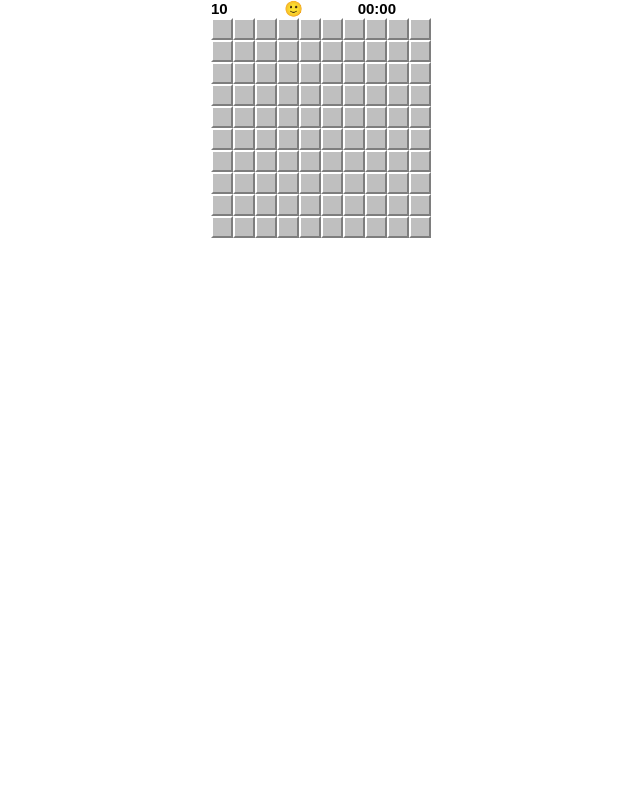
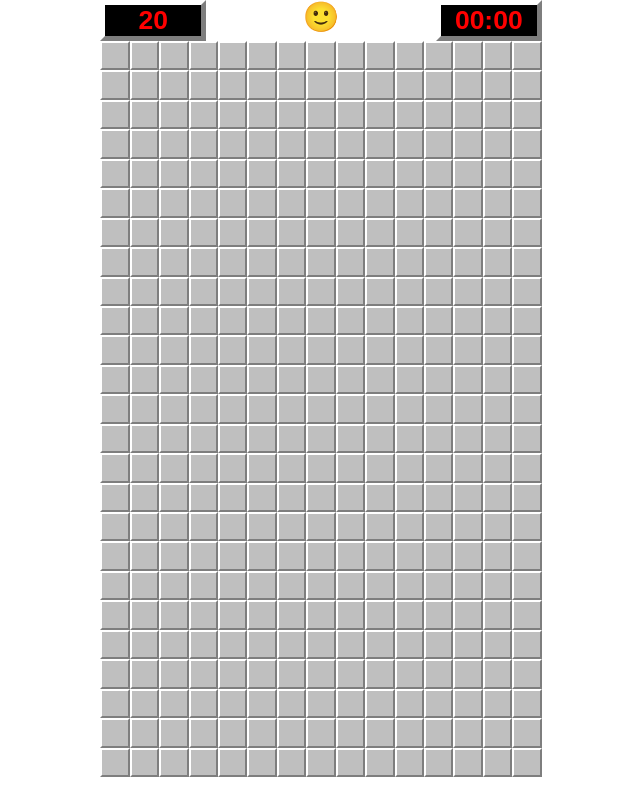
Before and after one commit to MikhaD/minesweeper, a Svelte app: page / in a window 1280 px wide. Shown: the whole page, without its empty margins (319-959 px from the left). Built offline with nearby package versions, Linux system fonts and the light colour scheme.

Commit message:
feat: :construction: upgraded menu, started work on scaling

```diff
--- a/public/global.css
+++ b/public/global.css
@@ -9,6 +9,7 @@
 	font-family: Arial, Helvetica, sans-serif;
 
 	--board-color: #BFBFBF;
+	--border-color: white #7e7e7e #7e7e7e white;
 	--red: #ff0000;
 	user-select: none;
 	height: 100%;
--- a/src/App.svelte
+++ b/src/App.svelte
@@ -1,40 +1,33 @@
 <script lang="ts">
 	import Board from "./Board.svelte";
+	import Face from "./Face.svelte";
 	import { flagged, gameState } from "./stores";
 	import { settings } from "./settings";
 	import { onDestroy } from "svelte";
 	import { GAMESTATE } from "./enums";
 	import type Tile from "./Tile.svelte";
+	import Display from "./Display.svelte";
+	import Timer from "./Timer.svelte";
 
-	settings.bombs = 10;
-	settings.width = 10;
-	settings.height = 10;
+	settings.bombs = 20;
+	settings.width = 15;
+	settings.height = 25;
 
+	let played = 0;
 	let active_tile: Tile = null;
 	let board: Board;
 	let anticipating = false;
-
-	let started: number;
-	let timer: number;
-	let time = "00:00";
-
+	let timer: Timer;
+	let scale = 46 / Math.max(settings.width, settings.height);
+	console.log(scale);
 	const unsub = gameState.subscribe((gs) => {
 		switch (gs) {
 			case GAMESTATE.ACTIVE:
-				started = new Date().getTime();
-				timer = setInterval(() => {
-					const t = new Date().getTime() - started;
-					const hours = Math.floor(t / 3600000);
-					time = hours
-						? `${hours}:`.padStart(3, "0")
-						: "" +
-						  `${Math.floor((t % 3600000) / 60000)}:`.padStart(3, "0") +
-						  `${Math.floor((t % 60000) / 1000)}`.padStart(2, "0");
-				}, 1000);
+				timer.start();
 				break;
 			case GAMESTATE.WON:
 			case GAMESTATE.LOST:
-				clearInterval(timer);
+				timer.stop();
 				break;
 		}
 	});
@@ -61,31 +54,33 @@
 		}
 	}
 
+	function faceClick() {
+		if ($gameState !== GAMESTATE.UNSTARTED) {
+			played += 1;
+			$gameState = GAMESTATE.UNSTARTED;
+			timer.reset();
+			$flagged = 0;
+		}
+	}
+
 	onDestroy(unsub);
 </script>
 
 <svelte:body on:mousedown={mousedown} on:mouseup={mouseup} />
 
-<main>
+<main style="font-size: {scale}vmin">
 	<header>
-		<h2>{settings.bombs - $flagged}</h2>
-		<h2>
-			{#if $gameState === GAMESTATE.WON}
-				😎
-			{:else if $gameState === GAMESTATE.LOST}
-				😖
-			{:else if anticipating}
-				😮
-			{:else}
-				🙂
-			{/if}
-		</h2>
-		<h2>{time}</h2>
+		<Display value={settings.bombs - $flagged} />
+		<Face {anticipating} on:click={faceClick} />
+		<Timer bind:this={timer} />
 	</header>
-	<Board
-		bind:this={board}
-		on:flatten={(e) => (active_tile = board.tiles[e.detail.row][e.detail.col])}
-	/>
+	{#key played}
+		<Board
+			bind:this={board}
+			on:flatten={(e) => (active_tile = board.tiles[e.detail.row][e.detail.col])}
+		/>
+	{/key}
+	<!-- <input type="range" id="scale" bind:value={scale} min="0.5" max="1.5" step="0.1" /> -->
 </main>
 
 <style>
@@ -93,7 +88,11 @@
 		display: flex;
 		justify-content: space-between;
 	}
-	h2 {
-		flex: 1;
+	main {
+		font-size: 1rem;
+		font-size: 3vmin;
+	}
+	input {
+		width: 100%;
 	}
 </style>
--- a/src/Board.svelte
+++ b/src/Board.svelte
@@ -36,13 +36,6 @@
 		remaining -= 1;
 		if (remaining === settings.bombs) {
 			$gameState = GAMESTATE.WON;
-			for (const row of tiles) {
-				row.forEach((tile) => {
-					if (tile.bomb && tile.state !== STATE.flag) {
-						tile.state = STATE.flag;
-					}
-				});
-			}
 			flagged.set(settings.bombs);
 		}
 	}
--- /dev/null
+++ b/src/Display.svelte
@@ -0,0 +1,19 @@
+<script lang="ts">
+	export let value: string | number;
+</script>
+
+<div class="display">{value}</div>
+
+<style>
+	.display {
+		font-size: 1.8em;
+		font-weight: bold;
+		border: 0.2em solid;
+		border-color: var(--border-color);
+		min-width: 4em;
+		display: grid;
+		place-items: center;
+		color: var(--red);
+		background-color: black;
+	}
+</style>
--- /dev/null
+++ b/src/Face.svelte
@@ -0,0 +1,25 @@
+<script lang="ts">
+	import { GAMESTATE } from "./enums";
+	import { gameState } from "./stores";
+
+	export let anticipating: boolean;
+</script>
+
+<div class="face" on:click>
+	{#if $gameState === GAMESTATE.WON}
+		😎
+	{:else if $gameState === GAMESTATE.LOST}
+		😖
+	{:else if anticipating}
+		😮
+	{:else}
+		🙂
+	{/if}
+</div>
+
+<style>
+	.face {
+		font-size: 2em;
+		cursor: pointer;
+	}
+</style>
--- a/src/Tile.svelte
+++ b/src/Tile.svelte
@@ -61,7 +61,6 @@
 		}
 	}
 	function flattenNeighbors(e: MouseEvent) {
-		console.log(e.button, settings.primary_action);
 		if (e.button === 0 && state === STATE.open && adjacent_bombs) {
 			dispatch("flatten", { row, col });
 			neighbors.forEach((e) => e.flatten());
@@ -100,9 +99,15 @@
 	}
 
 	const unsub = gameState.subscribe((gs) => {
-		if (gs === GAMESTATE.LOST) {
-			if (state === STATE.closed && bomb) state = STATE.open;
-			else if (state === STATE.flag && !bomb) state = STATE.wrong_flag;
+		switch (gs) {
+			case GAMESTATE.LOST:
+				if (state === STATE.closed && bomb) state = STATE.open;
+				else if (state === STATE.flag && !bomb) state = STATE.wrong_flag;
+				break;
+
+			case GAMESTATE.WON:
+				if (bomb && state !== STATE.flag) state = STATE.flag;
+				break;
 		}
 	});
 	onDestroy(unsub);
@@ -138,16 +143,13 @@
 	.tile {
 		background: var(--board-color);
 		display: inline-block;
-		width: 2.2rem;
+		width: 1em;
 		aspect-ratio: 1;
 		overflow: hidden;
-		border: 0.2rem solid;
-		border-top-color: white;
-		border-left-color: white;
-		border-right-color: #7e7e7e;
-		border-bottom-color: #7e7e7e;
+		border: 0.1em solid;
+		border-color: var(--border-color);
 		font-weight: bold;
-		font-size: 2rem;
+		font-size: 2em;
 		display: flex;
 		justify-content: center;
 		align-items: center;
--- /dev/null
+++ b/src/Timer.svelte
@@ -0,0 +1,28 @@
+<script lang="ts">
+	import Display from "./Display.svelte";
+
+	let timer: number;
+	let time: number;
+	let displayTime = "00:00";
+
+	export function start() {
+		time = 0;
+		timer = setInterval(() => {
+			time += 1;
+			const hours = Math.floor(time / 3600);
+			displayTime =
+				(hours ? `${hours}:`.padStart(3, "0") : "") +
+				`${Math.floor((time % 3600) / 60)}:`.padStart(3, "0") +
+				`${time % 60}`.padStart(2, "0");
+		}, 1000);
+	}
+	export function stop() {
+		clearInterval(timer);
+	}
+	export function reset() {
+		clearInterval(timer);
+		displayTime = "00:00";
+	}
+</script>
+
+<Display value={displayTime} />
--- a/src/settings.ts
+++ b/src/settings.ts
@@ -5,5 +5,5 @@ export const settings: Settings = {
 	height: 10,
 	question: false,
 	bombs: 10,
-	primary_action: ACTION.FLAG
+	primary_action: ACTION.OPEN
 };
```
Also changed, not shown: 1 other file (tests, documents, lock files or other folders).
